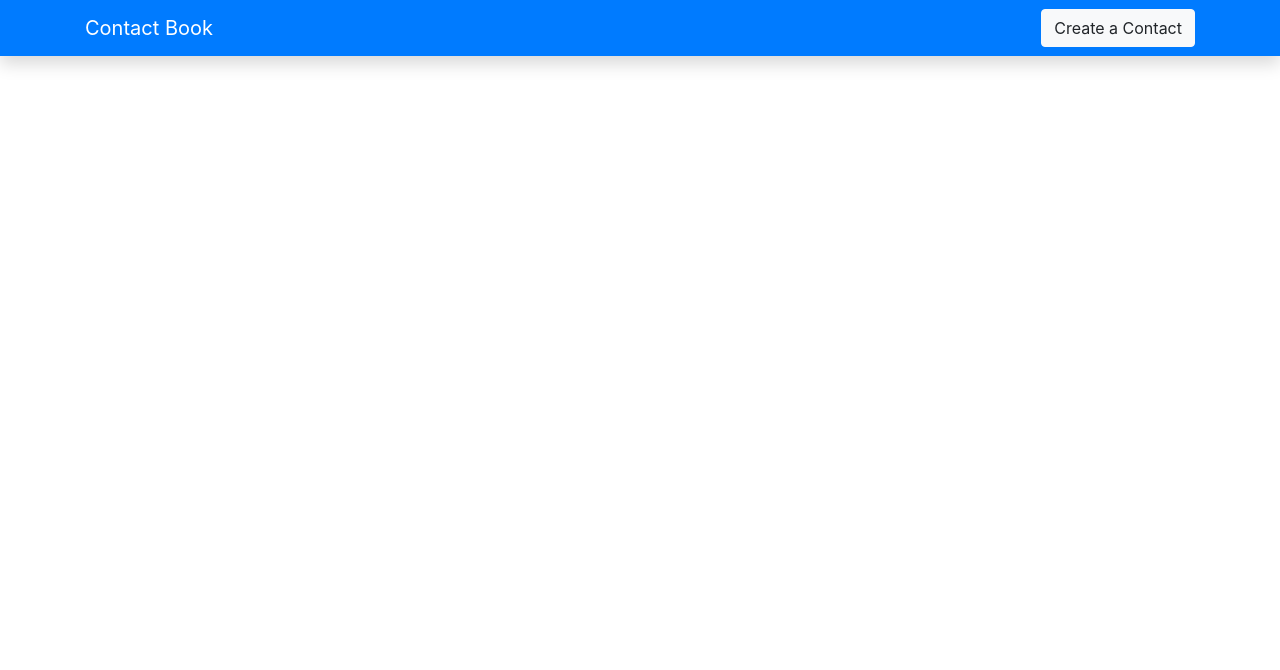
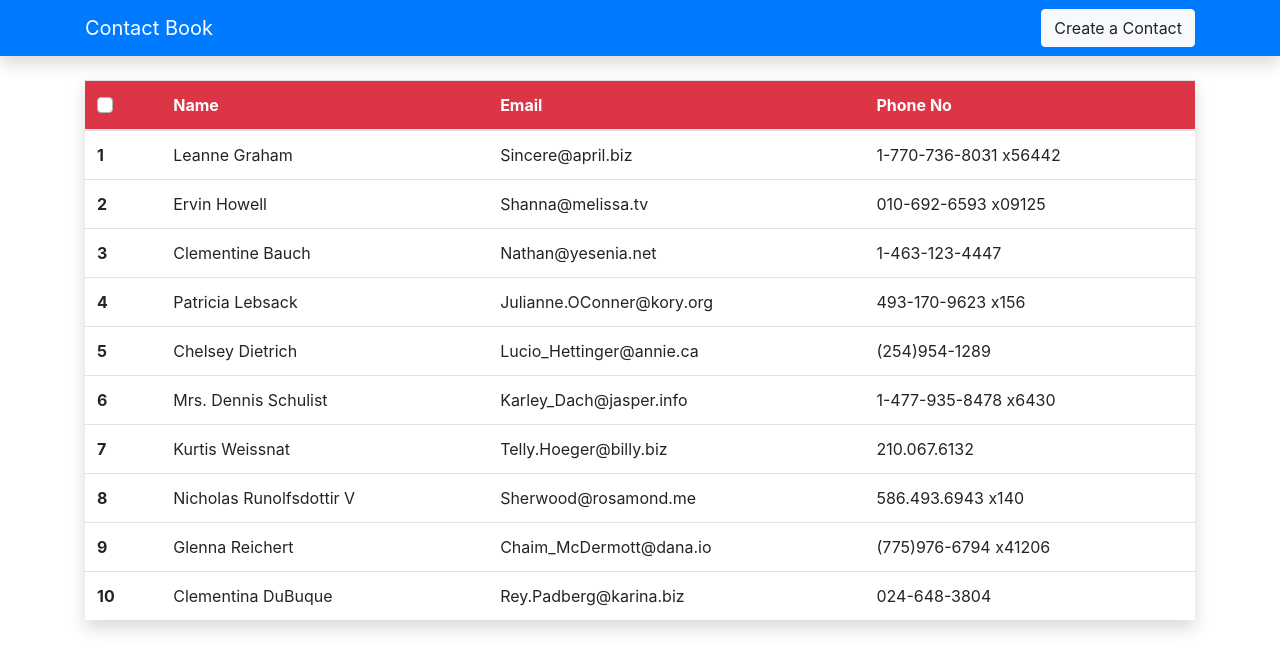
Before and after one commit to killcodeX/contactManager-redux, a React (Create React App) app: page / in a window 1280 px wide. Shown: the top 670 px of the page. Built offline with nearby package versions, Linux system fonts and the light colour scheme.

Commit message:
data mapped from store

```diff
--- a/src/App.css
+++ b/src/App.css
@@ -1,38 +1,3 @@
-.App {
-  text-align: center;
+body{
+  padding-top: 5rem;
 }
-
-.App-logo {
-  height: 40vmin;
-  pointer-events: none;
-}
-
-@media (prefers-reduced-motion: no-preference) {
-  .App-logo {
-    animation: App-logo-spin infinite 20s linear;
-  }
-}
-
-.App-header {
-  background-color: #282c34;
-  min-height: 100vh;
-  display: flex;
-  flex-direction: column;
-  align-items: center;
-  justify-content: center;
-  font-size: calc(10px + 2vmin);
-  color: white;
-}
-
-.App-link {
-  color: #61dafb;
-}
-
-@keyframes App-logo-spin {
-  from {
-    transform: rotate(0deg);
-  }
-  to {
-    transform: rotate(360deg);
-  }
-}
--- a/src/App.js
+++ b/src/App.js
@@ -1,12 +1,20 @@
-import React from 'react';
-import Navbar from './components/navbar'
-import './App.css';
+import React from "react";
+import Navbar from "./components/navbar";
+import Contacts from "./components/contacts/contacts";
+import { Provider } from "react-redux";
+import store from "./store";
+import "./App.css";
 
 function App() {
   return (
-    <div className="App">
-      <Navbar/>
-    </div>
+    <Provider store={store}>
+      <div className="App">
+        <Navbar />
+        <div className="container">
+          <Contacts />
+        </div>
+      </div>
+    </Provider>
   );
 }
 
--- /dev/null
+++ b/src/components/contacts/contacts.js
@@ -0,0 +1,35 @@
+import React from "react";
+import { useSelector } from "react-redux";
+
+export default function Contacts() {
+  const contacts = useSelector((state) => state.contacts);
+  return (
+    <table class="table shadow">
+      <thead className="bg-danger text-white">
+        <tr>
+          <th scope="col">
+            <div className="custom-control custom-checkbox">
+              <input type="checkbox" className="custom-control-input" />
+              <label className="custom-control-label"></label>
+            </div>
+          </th>
+          <th scope="col">Name</th>
+          <th scope="col">Email</th>
+          <th scope="col">Phone No</th>
+        </tr>
+      </thead>
+      <tbody>
+        {contacts.map((contact, i) => {
+          return (
+            <tr key={i}>
+              <th scope="row">{contact.id}</th>
+              <td>{contact.name}</td>
+              <td>{contact.email}</td>
+              <td>{contact.phone}</td>
+            </tr>
+          );
+        })}
+      </tbody>
+    </table>
+  );
+}
--- a/src/components/navbar.js
+++ b/src/components/navbar.js
@@ -4,11 +4,11 @@
   return (
     <nav className="navbar shadow fixed-top navbar-expand-sm navbar-dark bg-primary">
       <div className='container'>
-        <a href="#" className='navbar-brand'>
+        <a href="?" className='navbar-brand'>
             Contact Book
         </a>
         <div>
-            <a href="#" className="btn btn-light ml-auto">Create a Contact</a>
+            <a href="/" className="btn btn-light ml-auto">Create a Contact</a>
         </div>
       </div>
     </nav>
--- /dev/null
+++ b/src/data.js
@@ -0,0 +1,234 @@
+const data = [
+    {
+      "id": 1,
+      "name": "Leanne Graham",
+      "username": "Bret",
+      "email": "Sincere@april.biz",
+      "address": {
+        "street": "Kulas Light",
+        "suite": "Apt. 556",
+        "city": "Gwenborough",
+        "zipcode": "92998-3874",
+        "geo": {
+          "lat": "-37.3159",
+          "lng": "81.1496"
+        }
+      },
+      "phone": "1-770-736-8031 x56442",
+      "website": "hildegard.org",
+      "company": {
+        "name": "Romaguera-Crona",
+        "catchPhrase": "Multi-layered client-server neural-net",
+        "bs": "harness real-time e-markets"
+      }
+    },
+    {
+      "id": 2,
+      "name": "Ervin Howell",
+      "username": "Antonette",
+      "email": "Shanna@melissa.tv",
+      "address": {
+        "street": "Victor Plains",
+        "suite": "Suite 879",
+        "city": "Wisokyburgh",
+        "zipcode": "90566-7771",
+        "geo": {
+          "lat": "-43.9509",
+          "lng": "-34.4618"
+        }
+      },
+      "phone": "010-692-6593 x09125",
+      "website": "anastasia.net",
+      "company": {
+        "name": "Deckow-Crist",
+        "catchPhrase": "Proactive didactic contingency",
+        "bs": "synergize scalable supply-chains"
+      }
+    },
+    {
+      "id": 3,
+      "name": "Clementine Bauch",
+      "username": "Samantha",
+      "email": "Nathan@yesenia.net",
+      "address": {
+        "street": "Douglas Extension",
+        "suite": "Suite 847",
+        "city": "McKenziehaven",
+        "zipcode": "59590-4157",
+        "geo": {
+          "lat": "-68.6102",
+          "lng": "-47.0653"
+        }
+      },
+      "phone": "1-463-123-4447",
+      "website": "ramiro.info",
+      "company": {
+        "name": "Romaguera-Jacobson",
+        "catchPhrase": "Face to face bifurcated interface",
+        "bs": "e-enable strategic applications"
+      }
+    },
+    {
+      "id": 4,
+      "name": "Patricia Lebsack",
+      "username": "Karianne",
+      "email": "Julianne.OConner@kory.org",
+      "address": {
+        "street": "Hoeger Mall",
+        "suite": "Apt. 692",
+        "city": "South Elvis",
+        "zipcode": "53919-4257",
+        "geo": {
+          "lat": "29.4572",
+          "lng": "-164.2990"
+        }
+      },
+      "phone": "493-170-9623 x156",
+      "website": "kale.biz",
+      "company": {
+        "name": "Robel-Corkery",
+        "catchPhrase": "Multi-tiered zero tolerance productivity",
+        "bs": "transition cutting-edge web services"
+      }
+    },
+    {
+      "id": 5,
+      "name": "Chelsey Dietrich",
+      "username": "Kamren",
+      "email": "Lucio_Hettinger@annie.ca",
+      "address": {
+        "street": "Skiles Walks",
+        "suite": "Suite 351",
+        "city": "Roscoeview",
+        "zipcode": "33263",
+        "geo": {
+          "lat": "-31.8129",
+          "lng": "62.5342"
+        }
+      },
+      "phone": "(254)954-1289",
+      "website": "demarco.info",
+      "company": {
+        "name": "Keebler LLC",
+        "catchPhrase": "User-centric fault-tolerant solution",
+        "bs": "revolutionize end-to-end systems"
+      }
+    },
+    {
+      "id": 6,
+      "name": "Mrs. Dennis Schulist",
+      "username": "Leopoldo_Corkery",
+      "email": "Karley_Dach@jasper.info",
+      "address": {
+        "street": "Norberto Crossing",
+        "suite": "Apt. 950",
+        "city": "South Christy",
+        "zipcode": "23505-1337",
+        "geo": {
+          "lat": "-71.4197",
+          "lng": "71.7478"
+        }
+      },
+      "phone": "1-477-935-8478 x6430",
+      "website": "ola.org",
+      "company": {
+        "name": "Considine-Lockman",
+        "catchPhrase": "Synchronised bottom-line interface",
+        "bs": "e-enable innovative applications"
+      }
+    },
+    {
+      "id": 7,
+      "name": "Kurtis Weissnat",
+      "username": "Elwyn.Skiles",
+      "email": "Telly.Hoeger@billy.biz",
+      "address": {
+        "street": "Rex Trail",
+        "suite": "Suite 280",
+        "city": "Howemouth",
+        "zipcode": "58804-1099",
+        "geo": {
+          "lat": "24.8918",
+          "lng": "21.8984"
+        }
+      },
+      "phone": "210.067.6132",
+      "website": "elvis.io",
+      "company": {
+        "name": "Johns Group",
+        "catchPhrase": "Configurable multimedia task-force",
+        "bs": "generate enterprise e-tailers"
+      }
+    },
+    {
+      "id": 8,
+      "name": "Nicholas Runolfsdottir V",
+      "username": "Maxime_Nienow",
+      "email": "Sherwood@rosamond.me",
+      "address": {
+        "street": "Ellsworth Summit",
+        "suite": "Suite 729",
+        "city": "Aliyaview",
+        "zipcode": "45169",
+        "geo": {
+          "lat": "-14.3990",
+          "lng": "-120.7677"
+        }
+      },
+      "phone": "586.493.6943 x140",
+      "website": "jacynthe.com",
+      "company": {
+        "name": "Abernathy Group",
+        "catchPhrase": "Implemented secondary concept",
+        "bs": "e-enable extensible e-tailers"
+      }
+    },
+    {
+      "id": 9,
+      "name": "Glenna Reichert",
+      "username": "Delphine",
+      "email": "Chaim_McDermott@dana.io",
+      "address": {
+        "street": "Dayna Park",
+        "suite": "Suite 449",
+        "city": "Bartholomebury",
+        "zipcode": "76495-3109",
+        "geo": {
+          "lat": "24.6463",
+          "lng": "-168.8889"
+        }
+      },
+      "phone": "(775)976-6794 x41206",
+      "website": "conrad.com",
+      "company": {
+        "name": "Yost and Sons",
+        "catchPhrase": "Switchable contextually-based project",
+        "bs": "aggregate real-time technologies"
+      }
+    },
+    {
+      "id": 10,
+      "name": "Clementina DuBuque",
+      "username": "Moriah.Stanton",
+      "email": "Rey.Padberg@karina.biz",
+      "address": {
+        "street": "Kattie Turnpike",
+        "suite": "Suite 198",
+        "city": "Lebsackbury",
+        "zipcode": "31428-2261",
+        "geo": {
+          "lat": "-38.2386",
+          "lng": "57.2232"
+        }
+      },
+      "phone": "024-648-3804",
+      "website": "ambrose.net",
+      "company": {
+        "name": "Hoeger LLC",
+        "catchPhrase": "Centralized empowering task-force",
+        "bs": "target end-to-end models"
+      }
+    }
+  ]
+
+  export default data;
--- /dev/null
+++ b/src/store.js
@@ -0,0 +1,19 @@
+import { createStore } from 'redux';
+import { composeWithDevTools } from 'redux-devtools-extension';
+import data from './data';
+
+const initialState = {
+  contacts: data
+}
+
+  const contactReducer = (state = initialState, action) => {
+      switch(action.type){
+          default:
+              return state;
+      }
+  }
+
+
+  const store = createStore(contactReducer, composeWithDevTools());
+
+  export default store;
```
